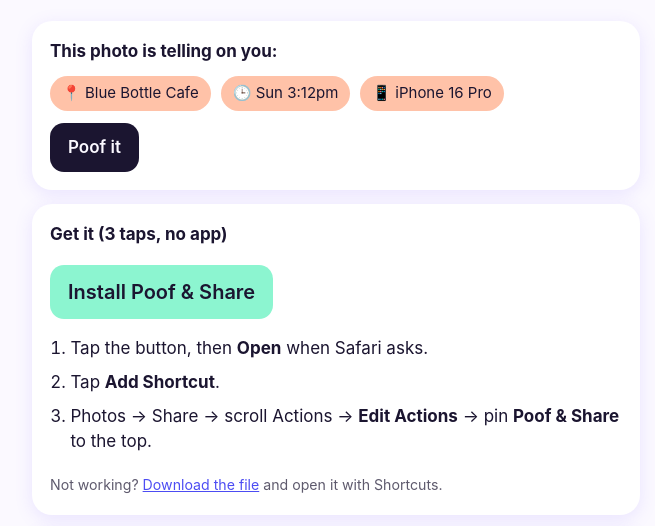
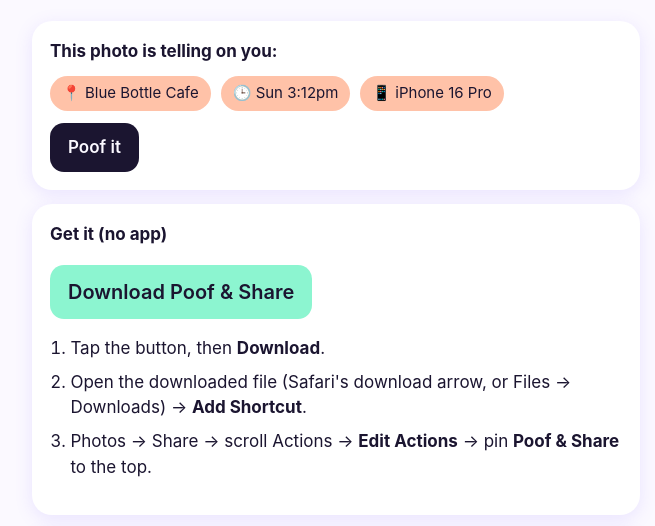
Before and after one commit to logrelu/poof-photo-scrubber, a plain HTML site: page site/index.html in a window 1280 px wide. Shown: the part 236-762 px from the top of the page, without its empty margins (304-959 px from the left). Drawn offline with Linux system fonts and the light colour scheme.

Commit message:
fix: plain file install links (import-workflow URL rejected by iOS)
Co-Authored-By: Claude Sonnet 5.5 <noreply@anthropic.com>

```diff
--- a/site/index.html
+++ b/site/index.html
@@ -21,11 +21,10 @@ a.btn.mint{background:var(--mint);color:#1b1530}ol{padding-left:1.2em}li{margin:
 <div class="leak" style="margin:12px 0"><span class="chip">📍 Blue Bottle Cafe</span><span class="chip">🕒 Sun 3:12pm</span><span class="chip">📱 iPhone 16 Pro</span></div>
 <button onclick="document.getElementById('demo').classList.toggle('gone')">Poof it</button></div>
 
-<div class="card"><b>Get it (3 taps, no app)</b><p><a class="btn mint" style="font-size:20px" href="shortcuts://import-workflow?url=https%3A%2F%2Flogrelu.github.io%2Fpoof-photo-scrubber%2FPoof%20%26%20Share.shortcut&name=Poof%20%26%20Share">Install Poof &amp; Share</a></p>
-<ol><li>Tap the button, then <b>Open</b> when Safari asks.</li><li>Tap <b>Add Shortcut</b>.</li>
-<li>Photos &rarr; Share &rarr; scroll Actions &rarr; <b>Edit Actions</b> &rarr; pin <b>Poof &amp; Share</b> to the top.</li></ol>
-<small>Not working? <a href="Poof%20%26%20Share.shortcut">Download the file</a> and open it with Shortcuts.</small></div>
-<div class="card"><b>Extras</b><p><a class="btn" href="shortcuts://import-workflow?url=https%3A%2F%2Flogrelu.github.io%2Fpoof-photo-scrubber%2FPoof%20Latest.shortcut&name=Poof%20Latest">Poof Latest</a> <a class="btn" href="shortcuts://import-workflow?url=https%3A%2F%2Flogrelu.github.io%2Fpoof-photo-scrubber%2FPoof%20Pick.shortcut&name=Poof%20Pick">Poof Pick</a> <a class="btn" href="shortcuts://import-workflow?url=https%3A%2F%2Flogrelu.github.io%2Fpoof-photo-scrubber%2FPoof%20Peek.shortcut&name=Poof%20Peek">Poof Peek</a></p></div>
+<div class="card"><b>Get it (no app)</b><p><a class="btn mint" style="font-size:20px" href="Poof%20%26%20Share.shortcut">Download Poof &amp; Share</a></p>
+<ol><li>Tap the button, then <b>Download</b>.</li><li>Open the downloaded file (Safari's download arrow, or Files &rarr; Downloads) &rarr; <b>Add Shortcut</b>.</li>
+<li>Photos &rarr; Share &rarr; scroll Actions &rarr; <b>Edit Actions</b> &rarr; pin <b>Poof &amp; Share</b> to the top.</li></ol></div>
+<div class="card"><b>Extras</b><p><a class="btn" href="Poof%20Latest.shortcut">Poof Latest</a> <a class="btn" href="Poof%20Pick.shortcut">Poof Pick</a> <a class="btn" href="Poof%20Peek.shortcut">Poof Peek</a></p></div>
 <div class="card"><b>For AI chatbots &amp; in-app pickers</b>
 <p>Set <i>Poof Latest</i> on the Action Button, or Shortcuts → Automation → <i>App opens</i> (ChatGPT, Claude, WhatsApp) → Run <i>Poof Latest</i> → <i>Run Immediately</i>. Then just paste.</p></div>
 
```
